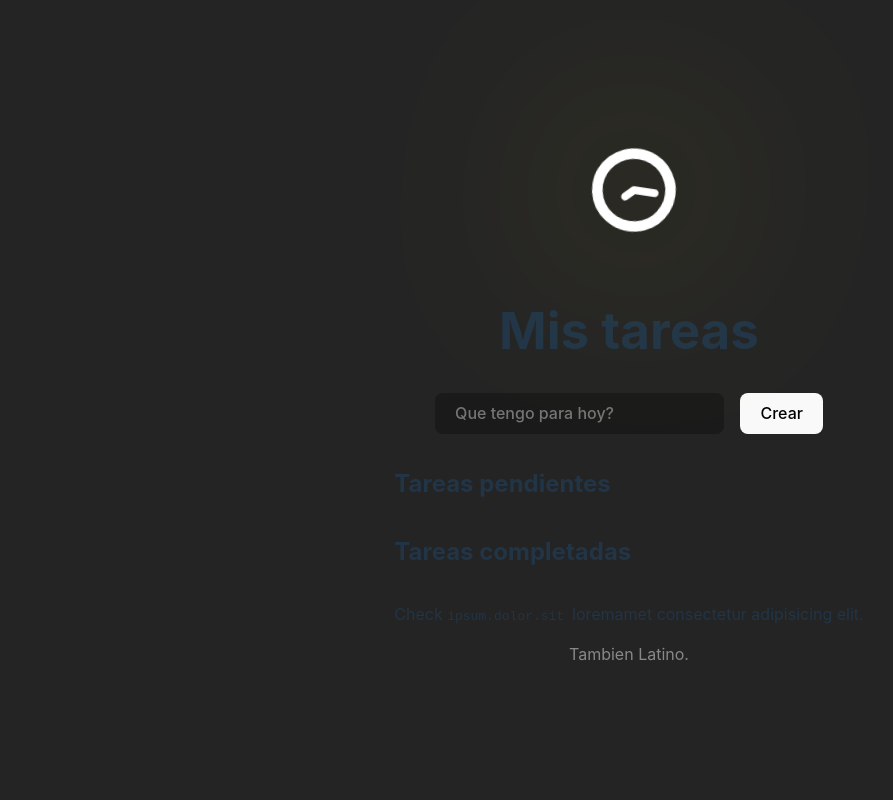
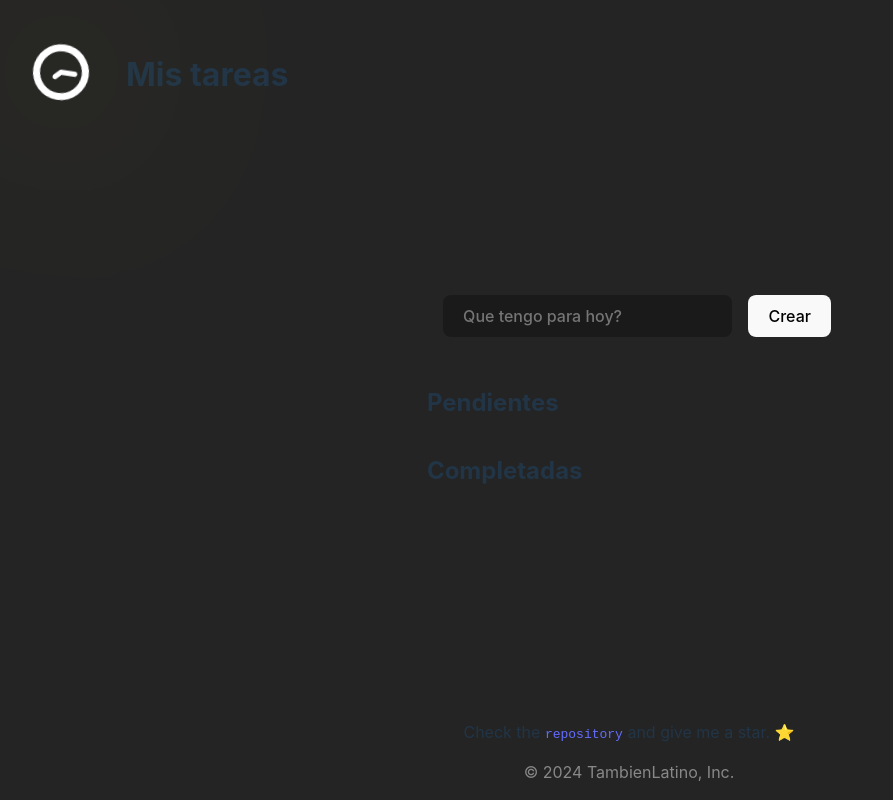
Before and after one commit to alsointech/todo-vite, a React (Vite) app: page / in a window 1280 px wide. Shown: the whole page, without its empty margins (11-904 px from the left). Built offline with nearby package versions, Linux system fonts and the light colour scheme.

Commit message:
file update | css and html fixes for pretty print

```diff
--- a/src/App.css
+++ b/src/App.css
@@ -6,7 +6,8 @@
 }
 
 .logo {
-  height: 6em;
+  height: 4em;
+  margin: 1em;
   padding: 1.5em;
   will-change: filter;
   transition: filter 300ms;
--- a/src/App.jsx
+++ b/src/App.jsx
@@ -61,13 +61,13 @@ function App() {
 
     return (
         <>
-            <div>
+            <nav>
                 <a href="/" target="_blank">
                     <img src={clockIcon} className="logo" alt="clock logo" />
                 </a>
-            </div>
+                <h1>Mis tareas</h1>
+            </nav>
 
-            <h1>Mis tareas</h1>
 
             <form className='' onSubmit={handleInputValue}>
                 <input
@@ -95,7 +95,7 @@ function App() {
             </form >
 
             <div className='pending-tasks-box'>
-                <h2>Tareas pendientes</h2>
+                <h2>Pendientes</h2>
 
                 <Tasks tasks={tasks} keyWord={false} completedChange={handleCompletedChange}></Tasks>
 
@@ -103,15 +103,22 @@ function App() {
 
             <div className='completed-tasks-box'>
 
-                <h2>Tareas completadas</h2>
+                <h2>Completadas</h2>
 
                 <Tasks tasks={tasks} keyWord={true} completedChange={handleCompletedChange}></Tasks>
 
             </div>
 
-            <p>Check <code> ipsum.dolor.sit </code>loremamet consectetur adipisicing elit.</p>
-
-            <p className="read-the-docs">Tambien Latino.</p>
+            <footer>
+            <p>Check the &#32;
+                <code>
+                    <a href="http://github.com/afrancocedeno/todo-vite">
+                        repository
+                    </a>
+                </code>
+                &#32;and give me a star. ⭐</p>
+                <p className="read-the-docs">© 2024 TambienLatino, Inc.</p>
+            </footer>
         </>
     )
 }
--- a/src/index.css
+++ b/src/index.css
@@ -22,6 +22,16 @@ a:hover {
   color: #535bf2;
 }
 
+nav {
+  top: 0;
+  position: fixed;
+  display: flex;
+  text-align: left;
+  left: 0;
+  width: 100%;
+  align-items: center;
+}
+
 body {
   margin: 0;
   display: flex;
@@ -31,8 +41,16 @@ body {
   background-color: #242424;
 }
 
+footer {
+  bottom: 0;
+  position: fixed;
+  text-align: center;
+  left: 0;
+  width: 100%;
+}
+
 h1 {
-  font-size: 3.2em;
+  font-size: 2em;
   line-height: 1.1;
 }
 
@@ -85,7 +103,7 @@ input {
   background-color: #1a1a1a;
   cursor:text;
   transition: border-color 0.25s;
-  margin-right: 1rem;
+  margin: 1rem;
 }
 
 button.destroy {
```
